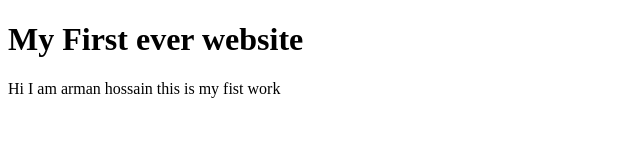
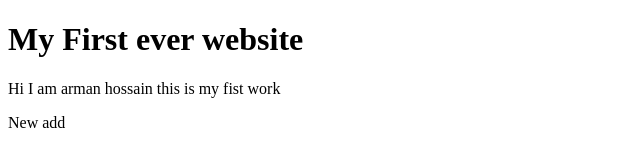
Before and after one commit to arman4hossain/myfirstwbsite, a plain HTML site: page index.html in a window 1280 px wide. Shown: the full height of the page, 0-640 px from the left. Drawn offline with Linux system fonts and the light colour scheme.

Commit message:
Update index.html

```diff
--- a/index.html
+++ b/index.html
@@ -9,5 +9,6 @@
 <body>
     <h1>My First ever website</h1>
     <p>Hi I am arman hossain this is my fist work</p>
+    <p>New add<p>
 </body>
 </html>
```
